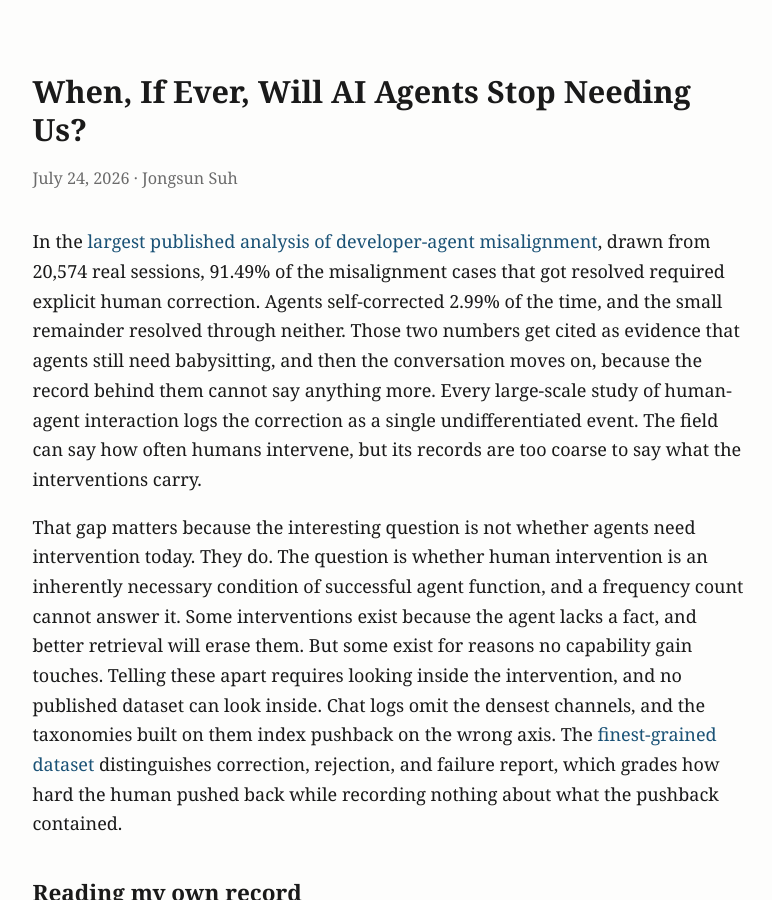
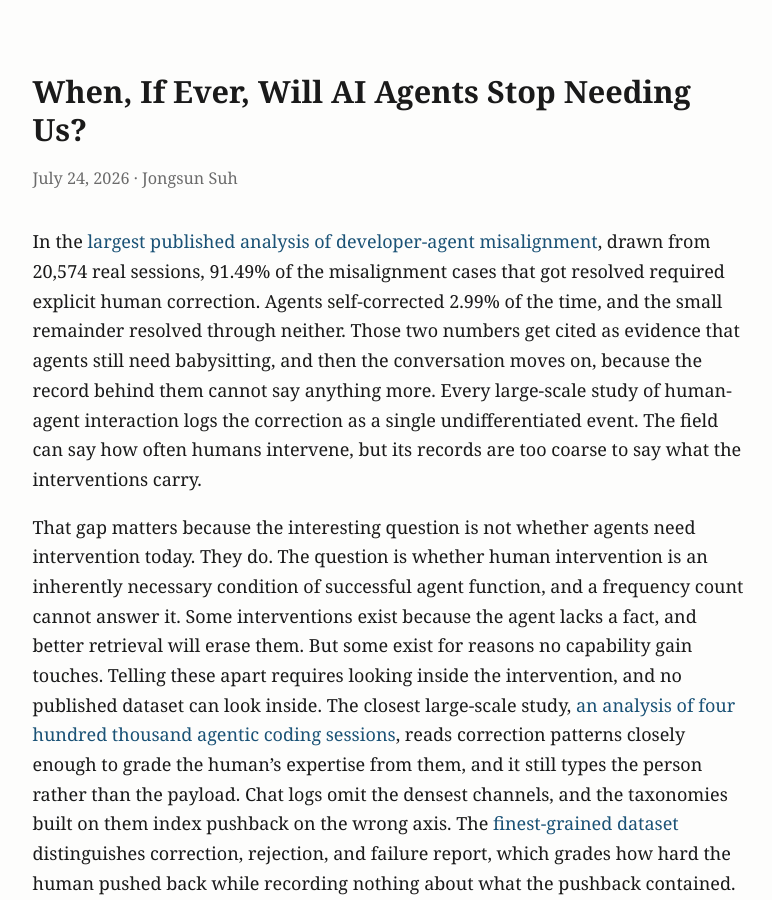
Before and after one commit to MajorLift/blog, a Jekyll site: the page built from _posts/2026-07-24-when-if-ever-agents-stop-needing-us.md, in a window 1280 px wide and 900 px high. Shown: the whole window, without its empty margins (252-1024 px from the left). Built offline with Jekyll 4.4.1, drawn with Linux system fonts in a browser that asks for light colours.

Commit message:
Scope the no-dataset claim with its nearest counterexample named
The closest large-scale study grades the human's expertise from
correction patterns, and still types the person rather than the
payload. The claim survives on that distinction, stated with the
study linked.

Claude-Session: https://claude.ai/code/session_01QzrpuaaxiGyPWbFKHggd8b

```diff
--- a/_posts/2026-07-24-when-if-ever-agents-stop-needing-us.md
+++ b/_posts/2026-07-24-when-if-ever-agents-stop-needing-us.md
@@ -6,7 +6,7 @@ date: 2026-07-24
 
 In the [largest published analysis of developer-agent misalignment](https://arxiv.org/abs/2605.29442), drawn from 20,574 real sessions, 91.49% of the misalignment cases that got resolved required explicit human correction. Agents self-corrected 2.99% of the time, and the small remainder resolved through neither. Those two numbers get cited as evidence that agents still need babysitting, and then the conversation moves on, because the record behind them cannot say anything more. Every large-scale study of human-agent interaction logs the correction as a single undifferentiated event. The field can say how often humans intervene, but its records are too coarse to say what the interventions carry.
 
-That gap matters because the interesting question is not whether agents need intervention today. They do. The question is whether human intervention is an inherently necessary condition of successful agent function, and a frequency count cannot answer it. Some interventions exist because the agent lacks a fact, and better retrieval will erase them. But some exist for reasons no capability gain touches. Telling these apart requires looking inside the intervention, and no published dataset can look inside. Chat logs omit the densest channels, and the taxonomies built on them index pushback on the wrong axis. The [finest-grained dataset](https://arxiv.org/abs/2604.20779) distinguishes correction, rejection, and failure report, which grades how hard the human pushed back while recording nothing about what the pushback contained.
+That gap matters because the interesting question is not whether agents need intervention today. They do. The question is whether human intervention is an inherently necessary condition of successful agent function, and a frequency count cannot answer it. Some interventions exist because the agent lacks a fact, and better retrieval will erase them. But some exist for reasons no capability gain touches. Telling these apart requires looking inside the intervention, and no published dataset can look inside. The closest large-scale study, [an analysis of four hundred thousand agentic coding sessions](https://www.anthropic.com/research/claude-code-expertise), reads correction patterns closely enough to grade the human's expertise from them, and it still types the person rather than the payload. Chat logs omit the densest channels, and the taxonomies built on them index pushback on the wrong axis. The [finest-grained dataset](https://arxiv.org/abs/2604.20779) distinguishes correction, rejection, and failure report, which grades how hard the human pushed back while recording nothing about what the pushback contained.
 
 ## Reading my own record
 
```
